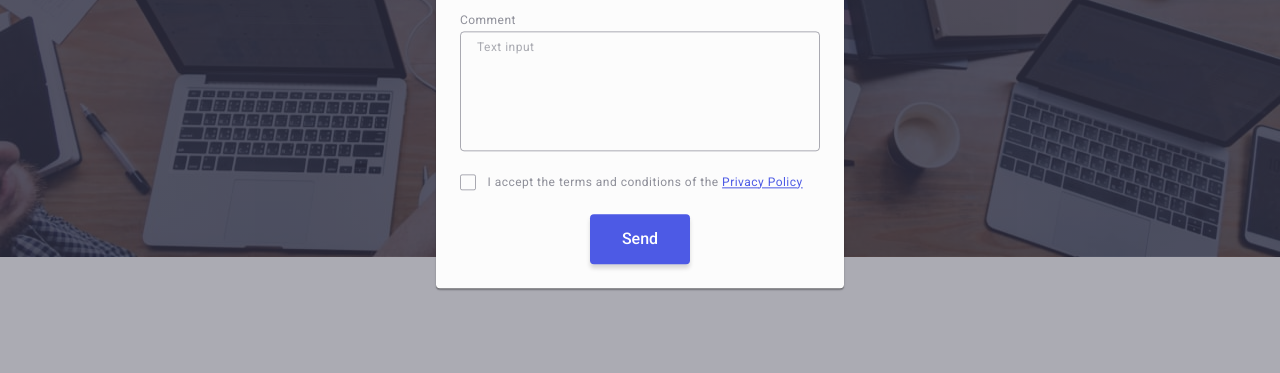
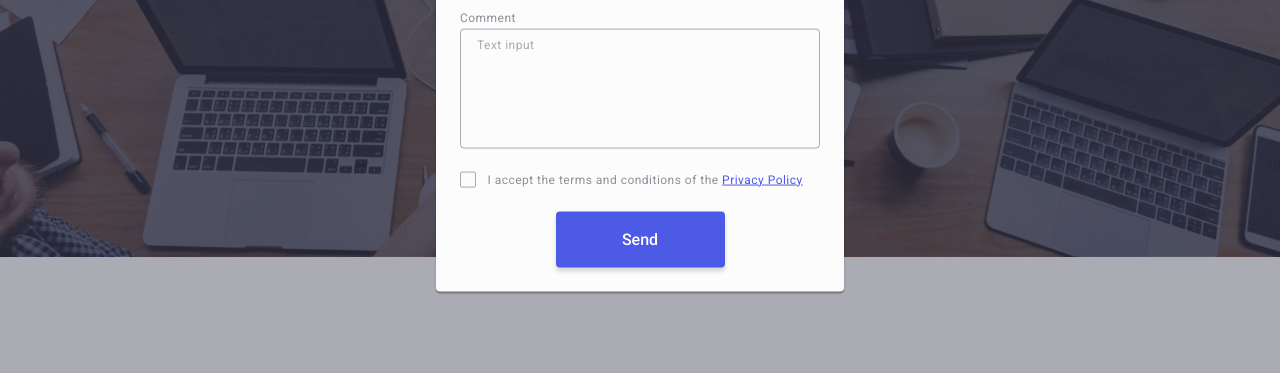
Before and after one commit to SergeyPanchenko72/goit-homework-05, a plain HTML site: page index.html in a window 1280 px wide. Shown: the part 416-789 px from the top of the page. Drawn offline with nearby package versions, Linux system fonts and the light colour scheme.

Commit message:
Update styles.css

```diff
--- a/css/styles.css
+++ b/css/styles.css
@@ -749,3 +749,11 @@ button {
   border: none;
   fill: #f4f4fd;
 }
+.form-button {
+  display: block;
+  min-width: 169px;
+  height: 56px;
+   line-height: 1.5
+  letter-spacing: 0.04em;
+  transition: background-color 250ms cubic-bezier(0.4, 0, 0.2, 1);
+}
```
